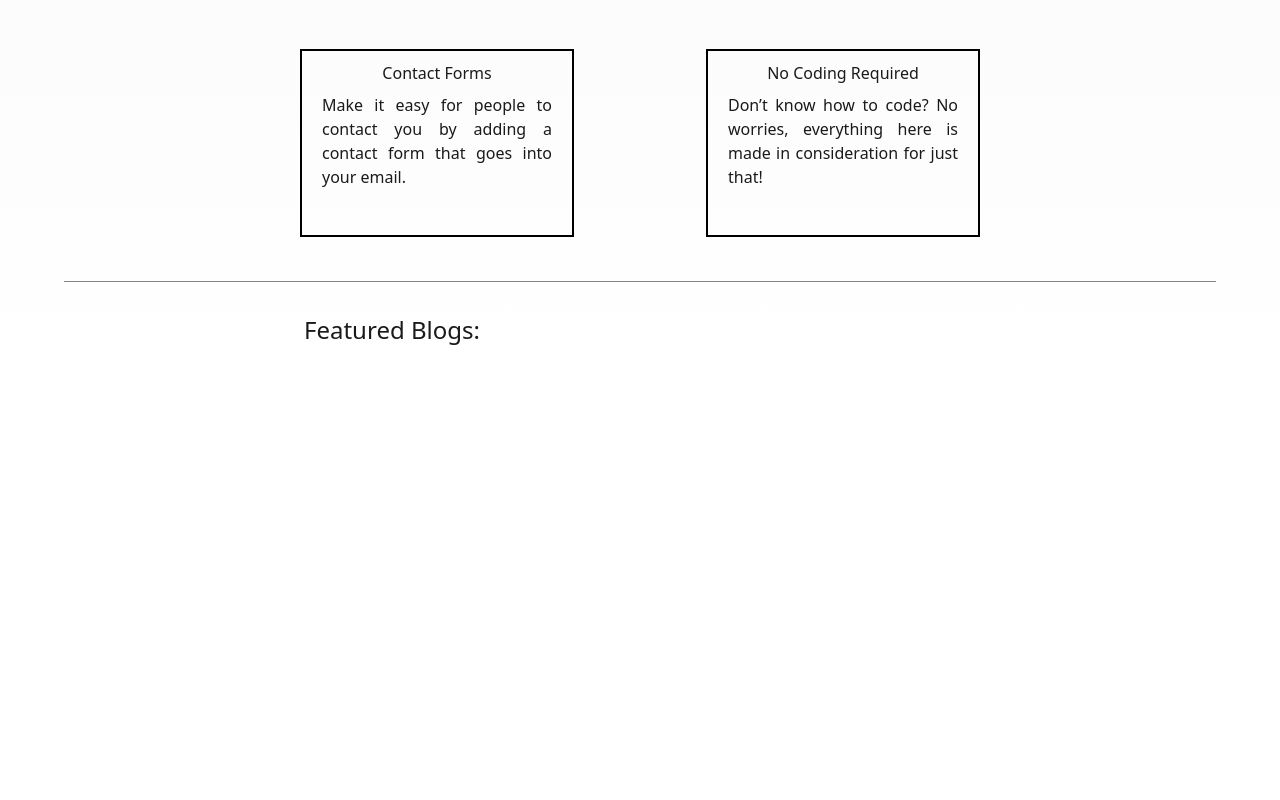
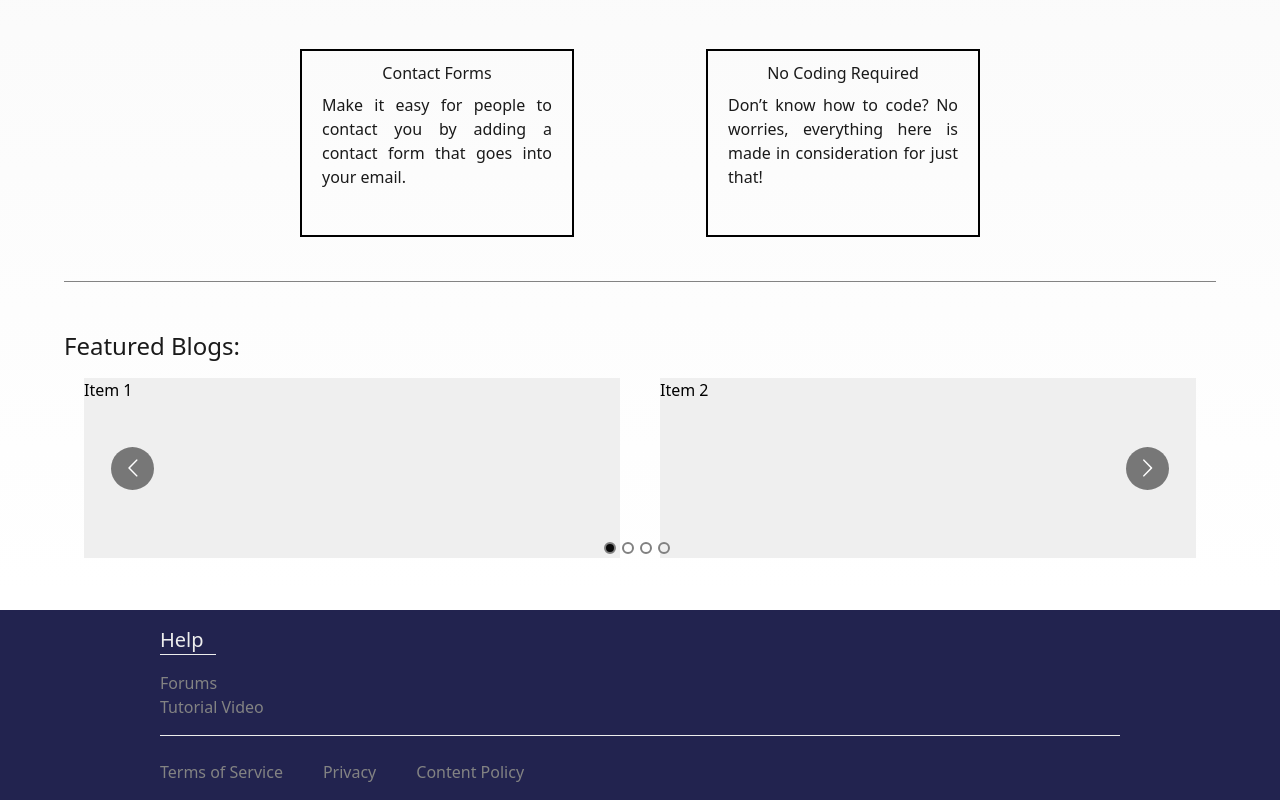
Before and after one commit to AnzinMaglente/SneakSpeak-App, a React (Vite) app: page / in a window 1280 px wide. Shown: the part 1168-1968 px from the top of the page. Before the commit the page ends 1546 px from the top, so only its background shows below. Built offline with nearby package versions, Linux system fonts and the light colour scheme.

Commit message:
Home Page Layout 2

```diff
--- a/package.json
+++ b/package.json
@@ -13,6 +13,7 @@
     "@tailwindcss/vite": "^4.1.14",
     "react": "^19.1.1",
     "react-dom": "^19.1.1",
+    "react-multi-carousel": "^2.8.6",
     "tailwindcss": "^4.1.14"
   },
   "devDependencies": {
--- a/src/App.tsx
+++ b/src/App.tsx
@@ -1,11 +1,13 @@
 import NavBar from "./components/NavBar";
 import IndexContent from "./components/IndexContent";
+import Footer from "./components/Footer";
 
 function App() {
   return (
     <div>
       <NavBar />
       <IndexContent />
+      <Footer />
     </div>
   );
 }
--- /dev/null
+++ b/src/components/Footer.tsx
@@ -0,0 +1,31 @@
+function Footer() {
+  return (
+    <div className="w-full h-auto px-40 py-4 mt-5 bg-tertiary">
+      <h3 className="text-white-text text-xl">Help</h3>
+      <hr className="w-14 border-white-text" />
+      <ul className="py-4">
+        <li>
+          <a className="text-grey-1">Forums</a>
+        </li>
+        <li>
+          <a className="text-grey-1">Tutorial Video</a>
+        </li>
+      </ul>
+
+      <hr className="py-3 border-white-text" />
+      <ul>
+        <li className="inline mr-10">
+          <a className="text-grey-1">Terms of Service</a>
+        </li>
+        <li className="inline mr-10">
+          <a className="text-grey-1">Privacy</a>
+        </li>
+        <li className="inline">
+          <a className="text-grey-1">Content Policy</a>
+        </li>
+      </ul>
+    </div>
+  );
+}
+
+export default Footer;
--- a/src/components/IndexContent.tsx
+++ b/src/components/IndexContent.tsx
@@ -1,3 +1,26 @@
+import Carousel from "react-multi-carousel";
+import "react-multi-carousel/lib/styles.css";
+
+const responsive = {
+  superLargeDesktop: {
+    // the naming can be any, depends on you.
+    breakpoint: { max: 4000, min: 3000 },
+    items: 5,
+  },
+  desktop: {
+    breakpoint: { max: 3000, min: 1024 },
+    items: 3,
+  },
+  tablet: {
+    breakpoint: { max: 1024, min: 464 },
+    items: 2,
+  },
+  mobile: {
+    breakpoint: { max: 464, min: 0 },
+    items: 1,
+  },
+};
+
 function IndexContent() {
   return (
     <main className="flex-column justify-items-center bg-gradient-to-b from-white-2 from-1% via-secondary">
@@ -64,11 +87,19 @@ function IndexContent() {
         </div>
       </div>
       <hr className="w-6xl border-grey-1" />
-      <div className="w-2xl py-8">
-        <h2 className="text-2xl text-black-text">Featured Blogs:</h2>
-        <div className="w-full">
-          <div className="w-100 bg-tertiary"></div>
-        </div>
+      <div className="w-6xl py-8">
+        <h2 className="py-4 text-2xl text-black-text">Featured Blogs:</h2>
+        <Carousel
+          showDots={true}
+          responsive={responsive}
+          infinite={true}
+          itemClass="px-5"
+        >
+          <div className="h-45 bg-white-2">Item 1</div>
+          <div className="h-45 bg-white-2">Item 2</div>
+          <div className="h-45 bg-white-2">Item 3</div>
+          <div className="h-45 bg-white-2">Item 4</div>
+        </Carousel>
       </div>
     </main>
   );
```
Also changed, not shown: 1 other file (tests, documents, lock files or other folders).
